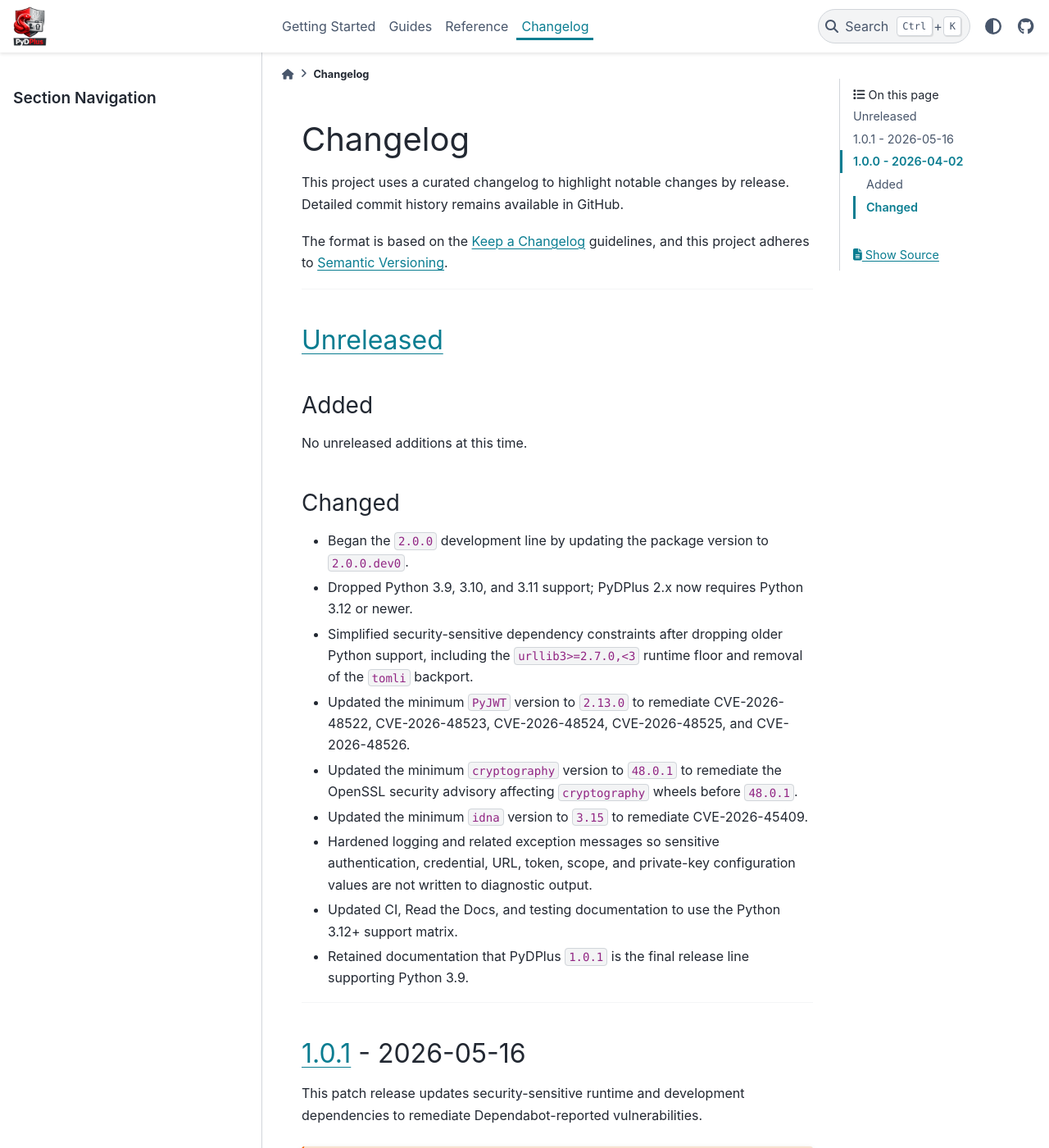
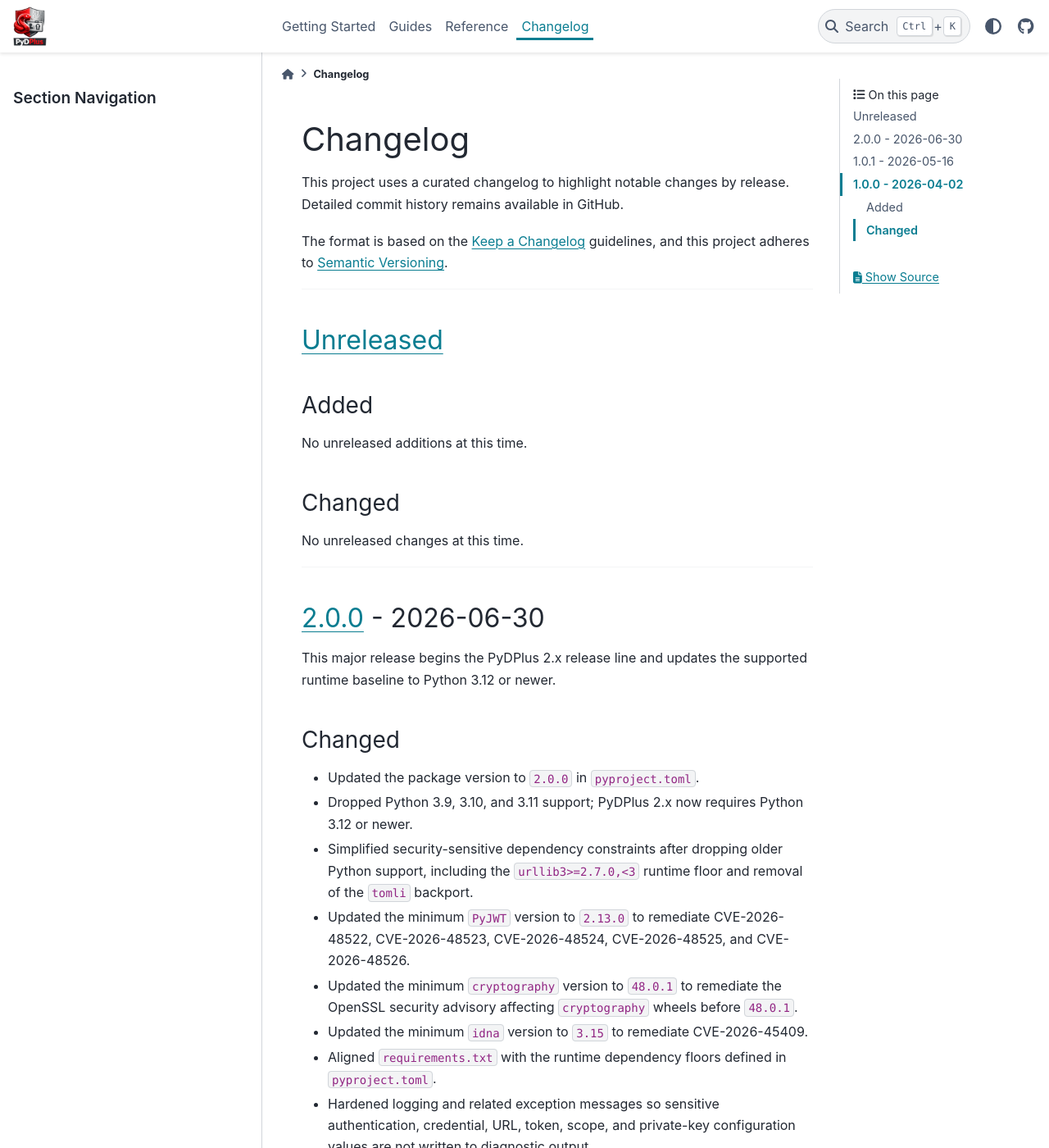
Before and after one commit to jeffshurtliff/pydplus, a Sphinx documentation site: the page built from docs/CHANGELOG.md, in a window 1280 px wide and 1400 px high. Shown: the whole window at 82% size. Built offline with Sphinx 7.4.7 and the PyData theme 0.15.4, drawn with Linux system fonts in a browser that asks for light colours.

Commit message:
Prepared pydplus 2.0.0 release

```diff
--- a/docs/CHANGELOG.md
+++ b/docs/CHANGELOG.md
@@ -18,12 +18,24 @@ No unreleased additions at this time.
 (unreleased-changed)=
 ### Changed
 
-- Began the `2.0.0` development line by updating the package version to `2.0.0.dev0`.
+No unreleased changes at this time.
+
+---
+(relnotes-2.0.0)=
+## [2.0.0] - 2026-06-30
+
+This major release begins the PyDPlus 2.x release line and updates the supported
+runtime baseline to Python 3.12 or newer.
+
+### Changed
+
+- Updated the package version to `2.0.0` in `pyproject.toml`.
 - Dropped Python 3.9, 3.10, and 3.11 support; PyDPlus 2.x now requires Python 3.12 or newer.
 - Simplified security-sensitive dependency constraints after dropping older Python support, including the `urllib3>=2.7.0,<3` runtime floor and removal of the `tomli` backport.
 - Updated the minimum `PyJWT` version to `2.13.0` to remediate CVE-2026-48522, CVE-2026-48523, CVE-2026-48524, CVE-2026-48525, and CVE-2026-48526.
 - Updated the minimum `cryptography` version to `48.0.1` to remediate the OpenSSL security advisory affecting `cryptography` wheels before `48.0.1`.
 - Updated the minimum `idna` version to `3.15` to remediate CVE-2026-45409.
+- Aligned `requirements.txt` with the runtime dependency floors defined in `pyproject.toml`.
 - Hardened logging and related exception messages so sensitive authentication, credential, URL, token, scope, and private-key
   configuration values are not written to diagnostic output.
 - Updated CI, Read the Docs, and testing documentation to use the Python 3.12+ support matrix.
@@ -91,6 +103,7 @@ features and functionality.
 
 
 <!-- The reference definitions are listed below -->
-[Unreleased]: https://github.com/jeffshurtliff/pydplus/compare/1.0.1...HEAD
+[Unreleased]: https://github.com/jeffshurtliff/pydplus/compare/2.0.0...HEAD
+[2.0.0]: https://github.com/jeffshurtliff/pydplus/compare/1.0.1...2.0.0
 [1.0.1]: https://github.com/jeffshurtliff/pydplus/compare/1.0.0...1.0.1
 [1.0.0]: https://github.com/jeffshurtliff/pydplus/releases/tag/1.0.0
--- a/pyproject.toml
+++ b/pyproject.toml
@@ -3,7 +3,7 @@
 # --------------------------------------------------------------------
 [project]
 name = "pydplus"
-version = "2.0.0.dev0"
+version = "2.0.0"
 description = "A Python toolset for the RSA ID Plus cloud authentication platform"
 readme = "README.md"
 requires-python = ">=3.12,<3.14.0"
```
Also changed, not shown: README.md (+1 -1 lines), requirements.txt (+5 -5 lines).
